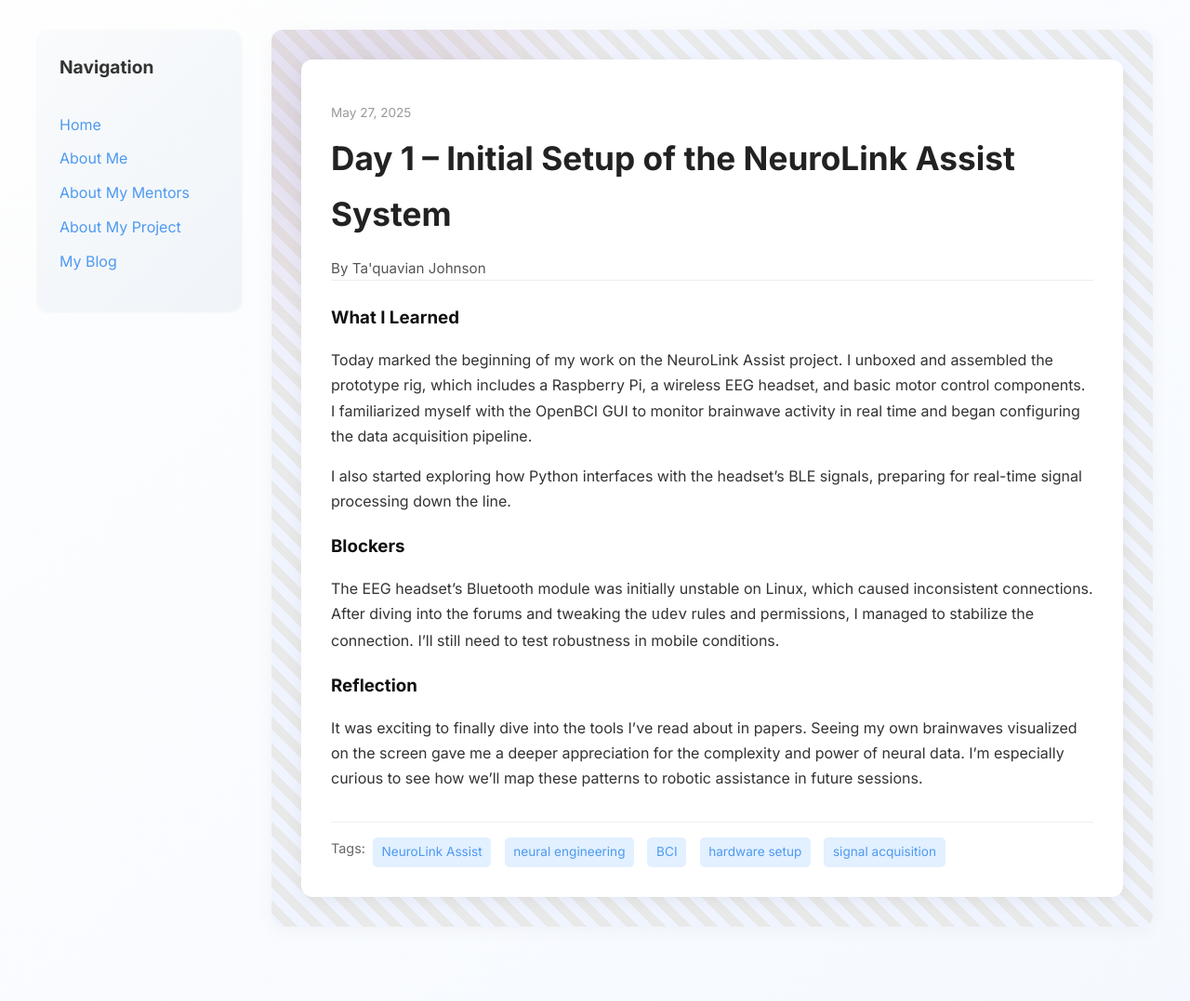
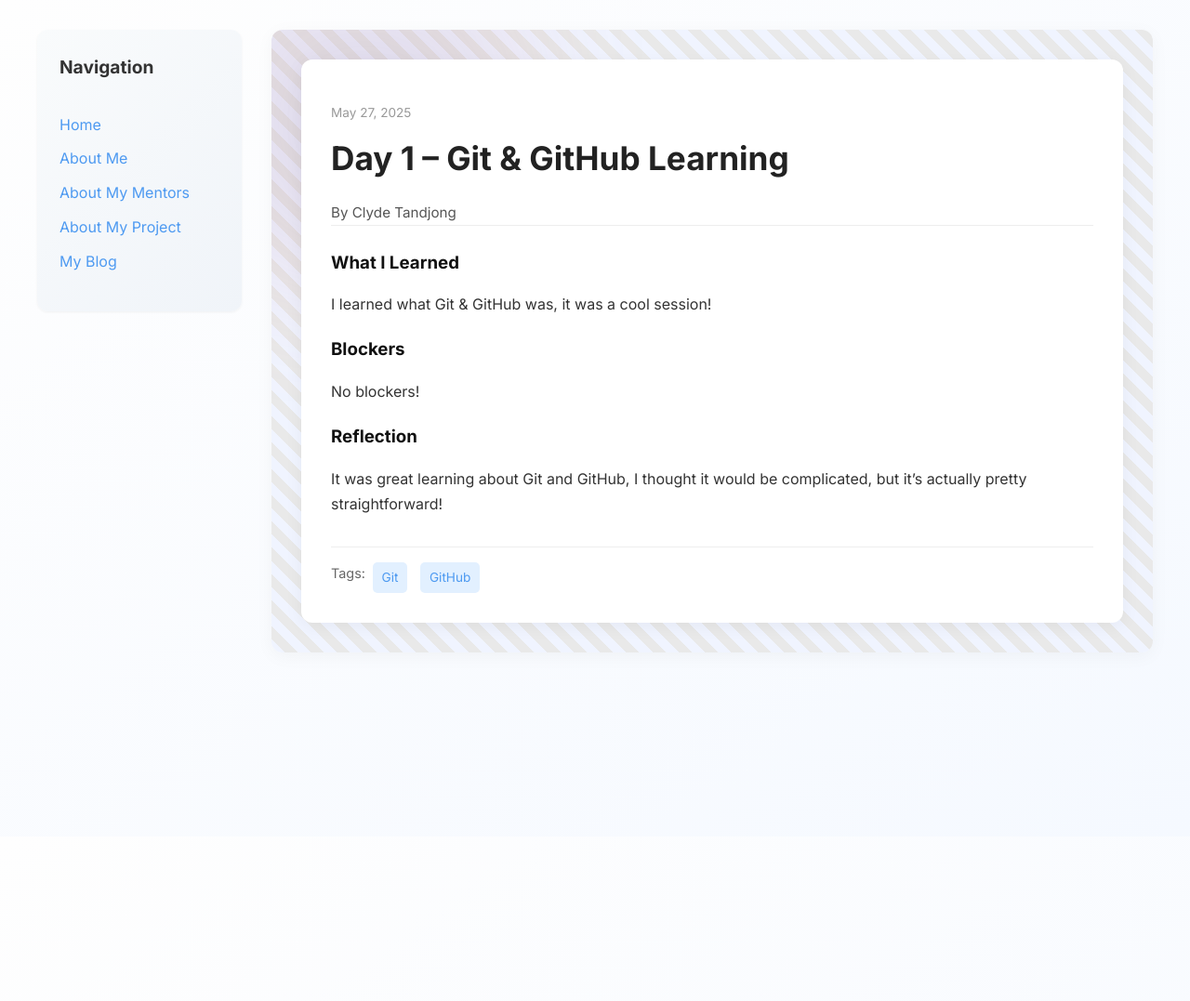
Before and after one commit to clydewtt/clydewtt.github.io, a Jekyll site: the page built from _posts/2025-05-27-day-1.md, in a window 1280 px wide. Shown: the whole page at 93% size. Built offline with Jekyll 4.4.1, drawn with Linux system fonts in a browser that asks for light colours; after the commit the page ends 900 px from its top, so only the background shows below that.

Commit message:
Update 2025-05-27-day-1.md

```diff
--- a/_posts/2025-05-27-day-1.md
+++ b/_posts/2025-05-27-day-1.md
@@ -1,19 +1,17 @@
 ---
 layout: post
-title: "Day 1 – Initial Setup of the NeuroLink Assist System"
+title: "Day 1 – Git & GitHub Learning"
 date: 2025-05-27
-author: Ta'quavian Johnson
+author: Clyde Tandjong
 permalink: /day1.html
-tags: ["NeuroLink Assist", "neural engineering", "BCI", "hardware setup", "signal acquisition"]
+tags: ["Git", "GitHub"]
 
 what_i_learned: |
-  Today marked the beginning of my work on the NeuroLink Assist project. I unboxed and assembled the prototype rig, which includes a Raspberry Pi, a wireless EEG headset, and basic motor control components. I familiarized myself with the OpenBCI GUI to monitor brainwave activity in real time and began configuring the data acquisition pipeline.
-
-  I also started exploring how Python interfaces with the headset's BLE signals, preparing for real-time signal processing down the line.
+  I learned what Git & GitHub was, it was a cool session!
 
 blockers: |
-  The EEG headset’s Bluetooth module was initially unstable on Linux, which caused inconsistent connections. After diving into the forums and tweaking the `udev` rules and permissions, I managed to stabilize the connection. I’ll still need to test robustness in mobile conditions.
+  No blockers!
 
 reflection: |
-  It was exciting to finally dive into the tools I’ve read about in papers. Seeing my own brainwaves visualized on the screen gave me a deeper appreciation for the complexity and power of neural data. I’m especially curious to see how we’ll map these patterns to robotic assistance in future sessions.
+  It was great learning about Git and GitHub, I thought it would be complicated, but it's actually pretty straightforward!
 ---
```
